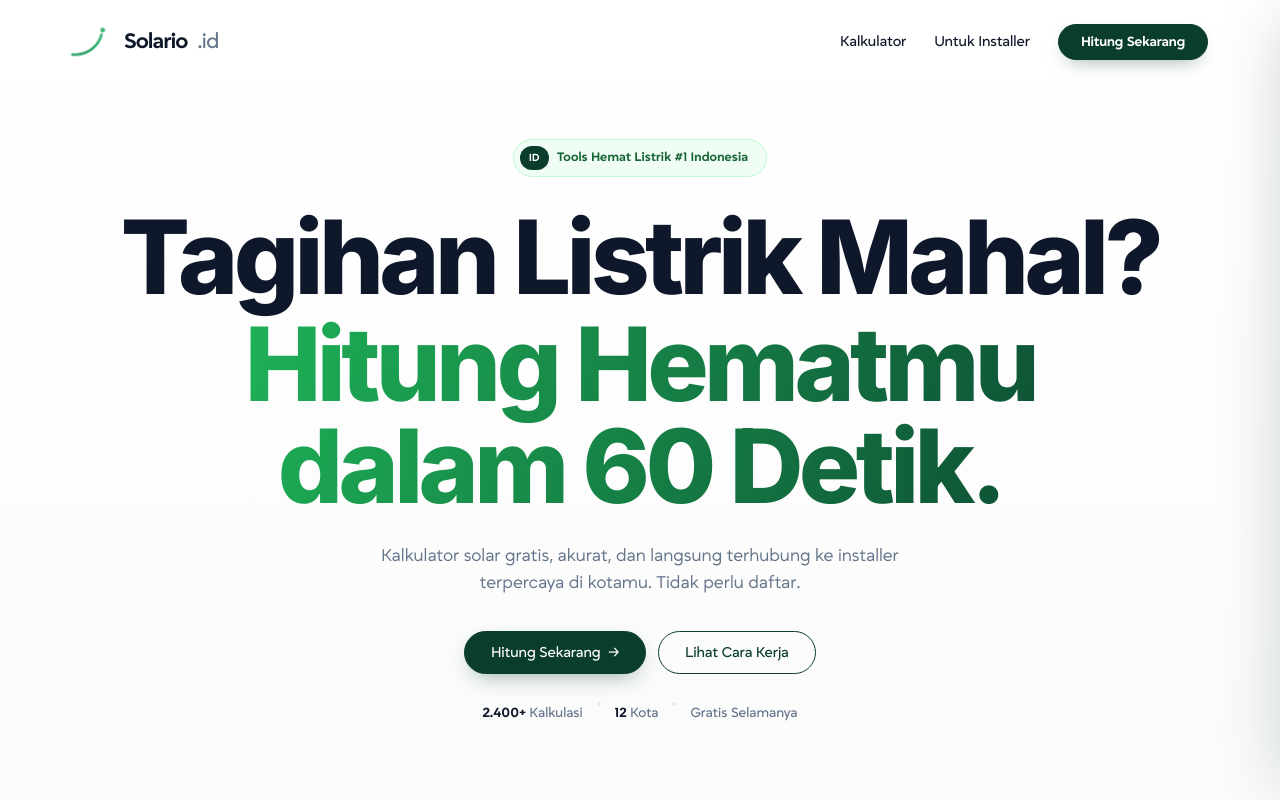
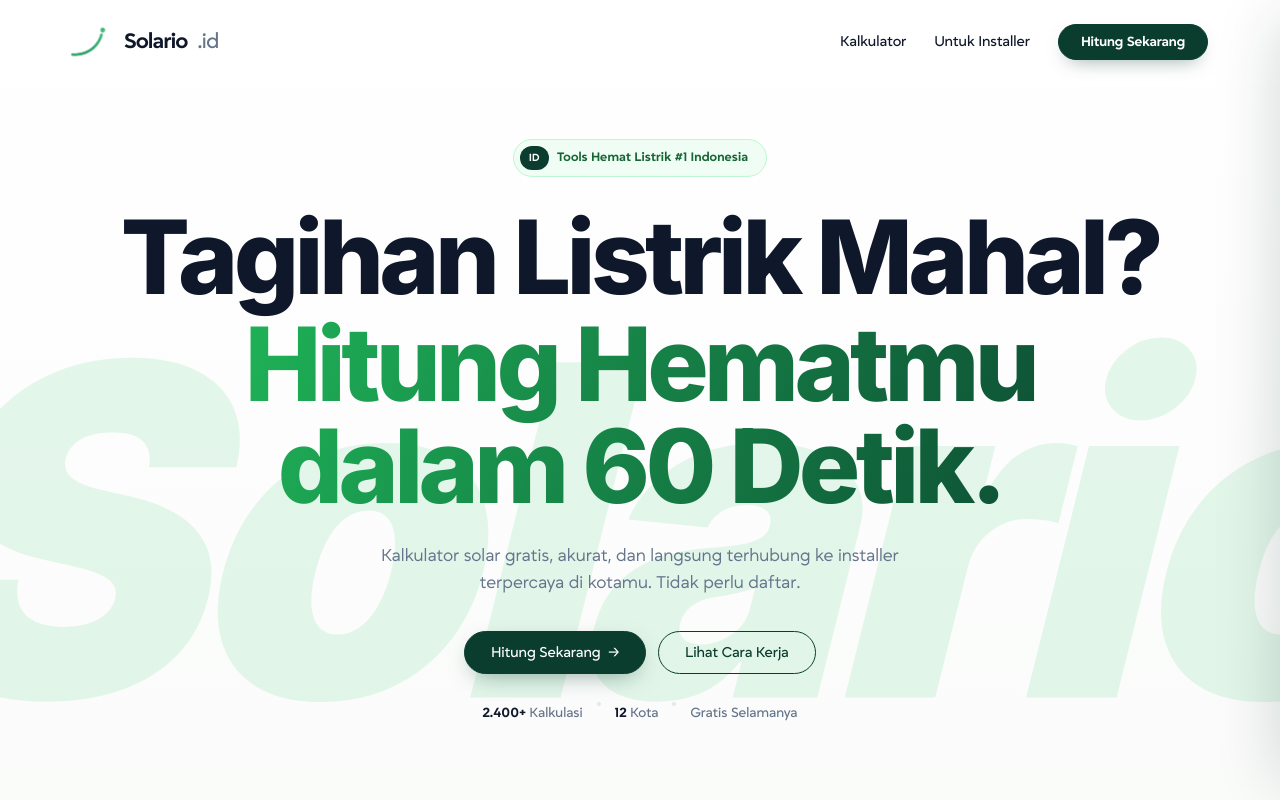
Before and after one commit to antararuang094-glitch/Solario, a Next.js app: page / in a window 1280 px wide. Shown: the top 800 px of the page. Built offline with nearby package versions, Linux system fonts and the light colour scheme.

Commit message:
update tampilan

```diff
--- a/app/globals.css
+++ b/app/globals.css
@@ -474,6 +474,26 @@ html, body {
   flex: 1;
   display: flex;
   flex-direction: column;
+}
+
+/* Giant "Solario" watermark — fills empty hero space (crops on edges) */
+.solario-landing .sl-hero-watermark {
+  position: absolute;
+  top: 50%;
+  left: 50%;
+  transform: translate(-50%, -50%);
+  font-family: 'Inter', sans-serif;
+  font-weight: 900;
+  font-style: italic;
+  font-size: clamp(160px, 36vw, 1100px);
+  letter-spacing: -0.04em;
+  color: var(--sl-accent);
+  opacity: 0.11;
+  white-space: nowrap;
+  pointer-events: none;
+  user-select: none;
+  z-index: 0;
+  line-height: 1;
 }
 
 .solario-landing .sl-h1 {
--- a/app/page.tsx
+++ b/app/page.tsx
@@ -377,6 +377,7 @@ export default function HomePage() {
 
       {/* ===== HERO ===== */}
       <section className="sl-hero" id="top">
+        <div className="sl-hero-watermark" aria-hidden="true">Solario</div>
         <div className="sl-hero-inner">
           <div ref={heroStaggerRef} data-stagger className="container">
             <span className="sl-badge">
```
